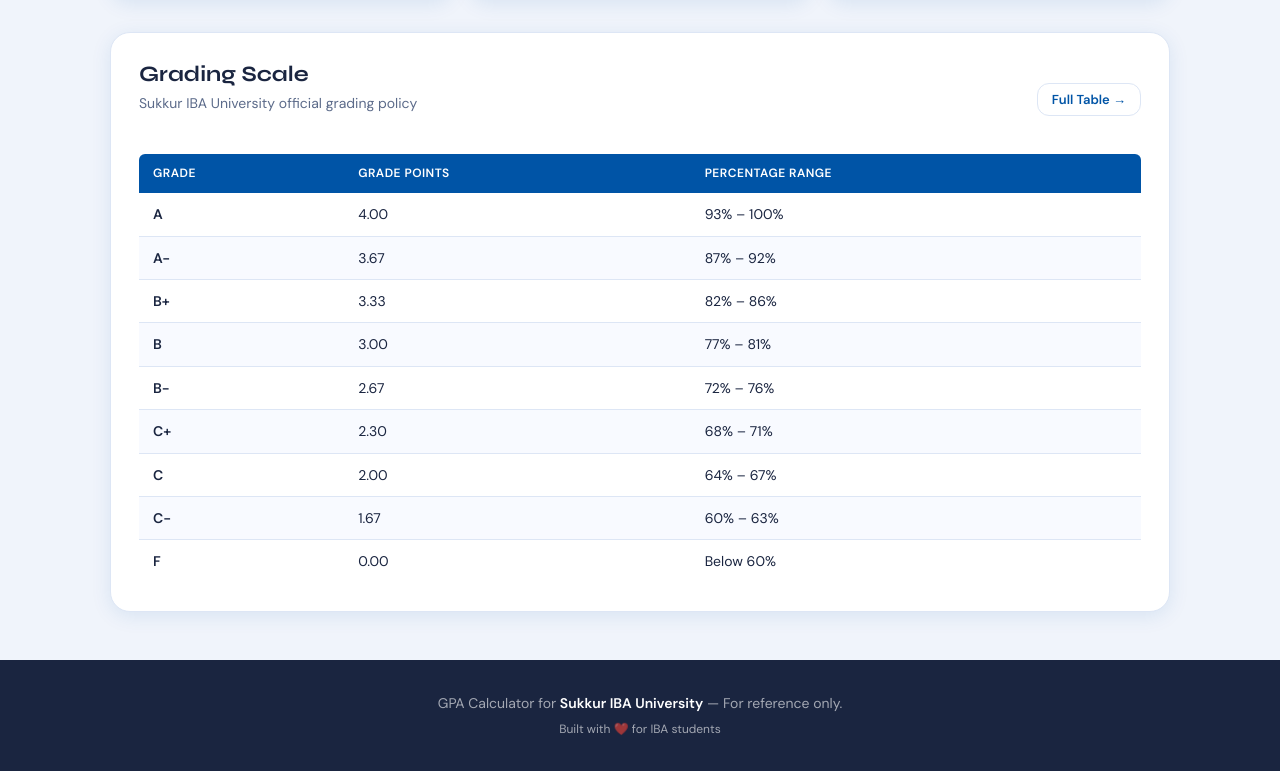
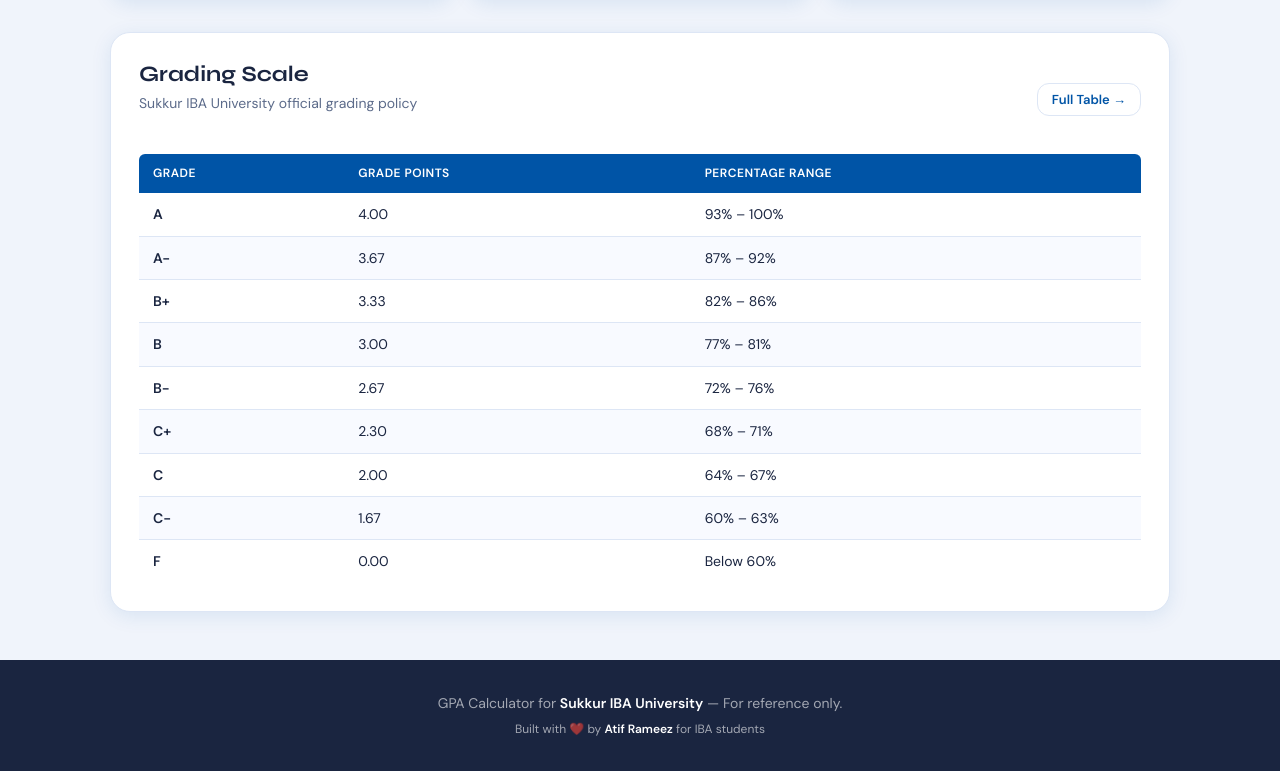
Before and after one commit to atif929/sukkur-iba-gpa-calculator, a React (Create React App) app: page / in a window 1280 px wide. Shown: the part 910-1681 px from the top of the page. Built offline with nearby package versions, Linux system fonts and the light colour scheme.

Commit message:
Add developer credit

```diff
--- a/src/pages/Home.jsx
+++ b/src/pages/Home.jsx
@@ -80,7 +80,7 @@
       <footer className="footer">
         <div className="container">
           <p>GPA Calculator for <strong style={{ color: "white" }}>Sukkur IBA University</strong> — For reference only.</p>
-          <p style={{ marginTop: 6, fontSize: 12 }}>Built with ❤️ for IBA students</p>
+          <p style={{ marginTop: 6, fontSize: 12 }}>Built with ❤️ by <strong style={{ color: "white" }}>Atif Rameez</strong> for IBA students</p>
         </div>
       </footer>
     </>
```
Also changed, not shown: public/logo.svg (added).
